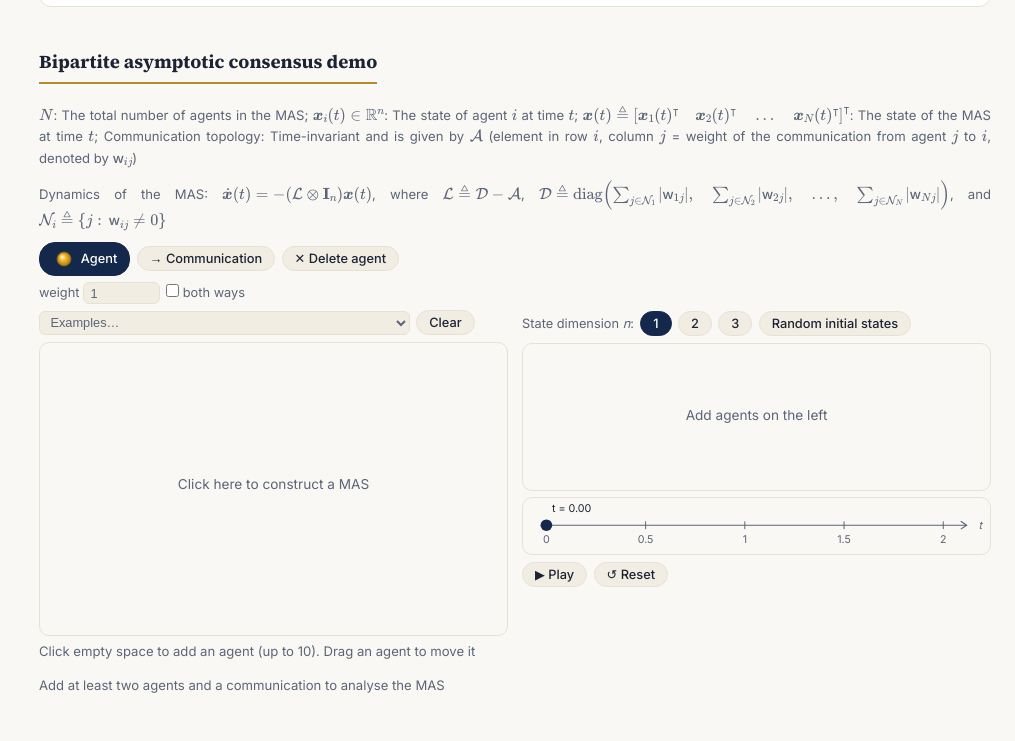
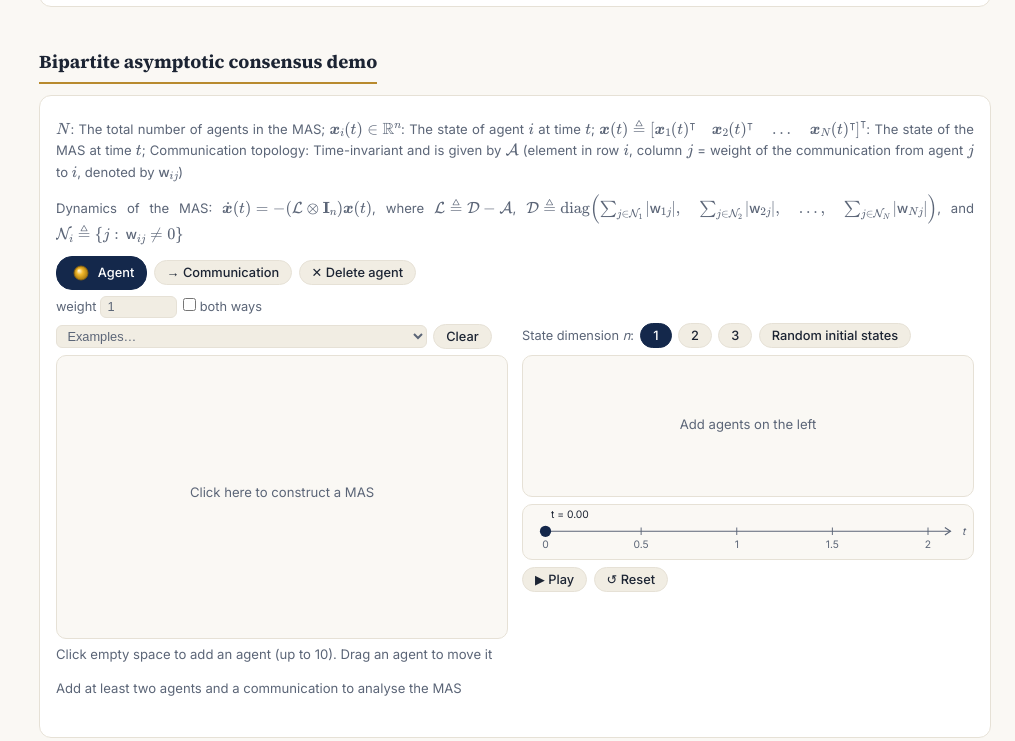
Before and after one commit to vijayakumar-muni/vijayakumar-muni.github.io, a plain HTML site: page index.html in a window 1280 px wide. Shown: the part 2057-2798 px from the top of the page, without its empty margins (265-1280 px from the left). Drawn offline with nearby package versions, Linux system fonts and the light colour scheme.

Commit message:
Update index.html

```diff
--- a/index.html
+++ b/index.html
@@ -259,6 +259,7 @@ main p,main li,.meta,.dm-cap{text-align:justify;text-justify:inter-word;hyphens:
 .bc-ov{position:absolute;inset:0;pointer-events:none}
 .bc-xm{position:absolute;transform:translate(-50%,-100%);font-size:.78rem;color:var(--ink);white-space:nowrap;line-height:1}
 .bc-xm mjx-container{margin:0!important}
+#bcdemo{background:var(--card);border:1px solid var(--line);border-radius:12px;padding:.8rem 1rem 1rem}
 </style>
 <script>MathJax={tex:{inlineMath:[['$','$']],processEscapes:true}};</script>
 <script async src="https://cdn.jsdelivr.net/npm/mathjax@3.2.2/es5/tex-chtml.js"></script>
```
